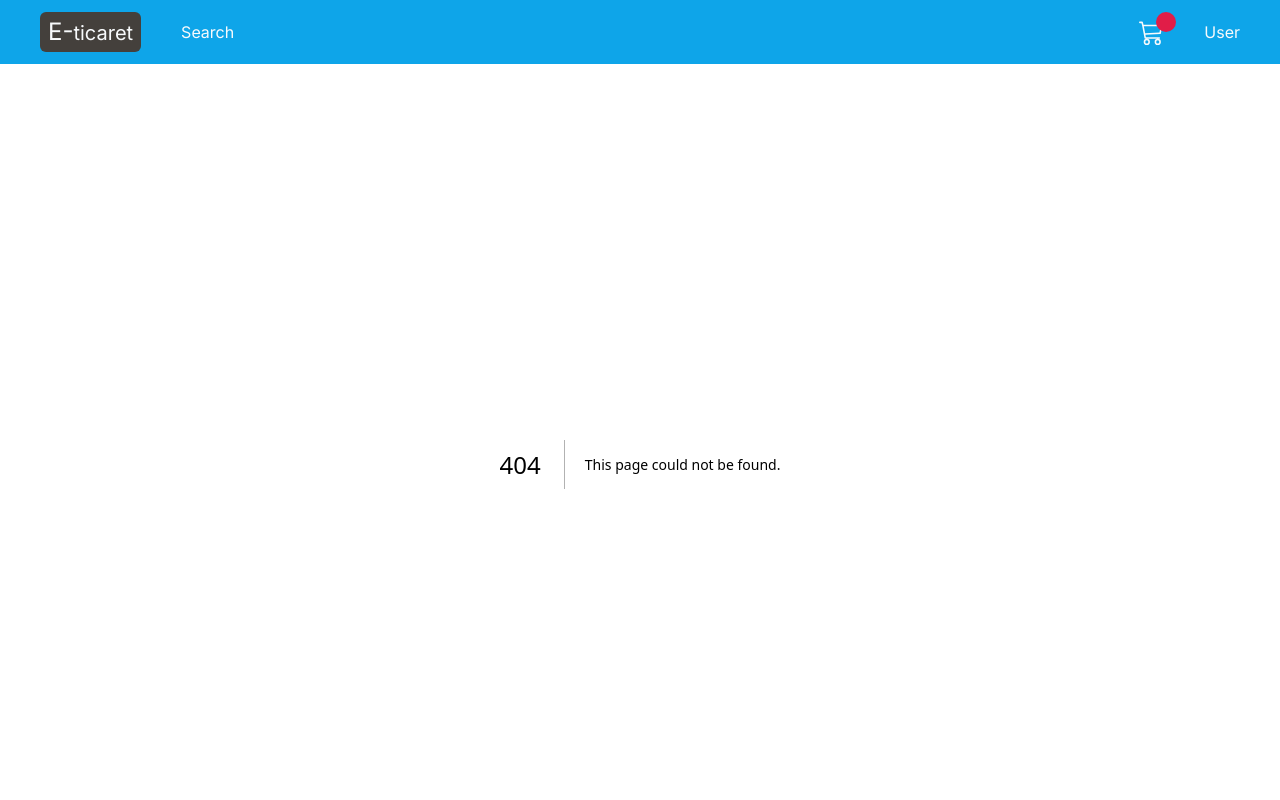
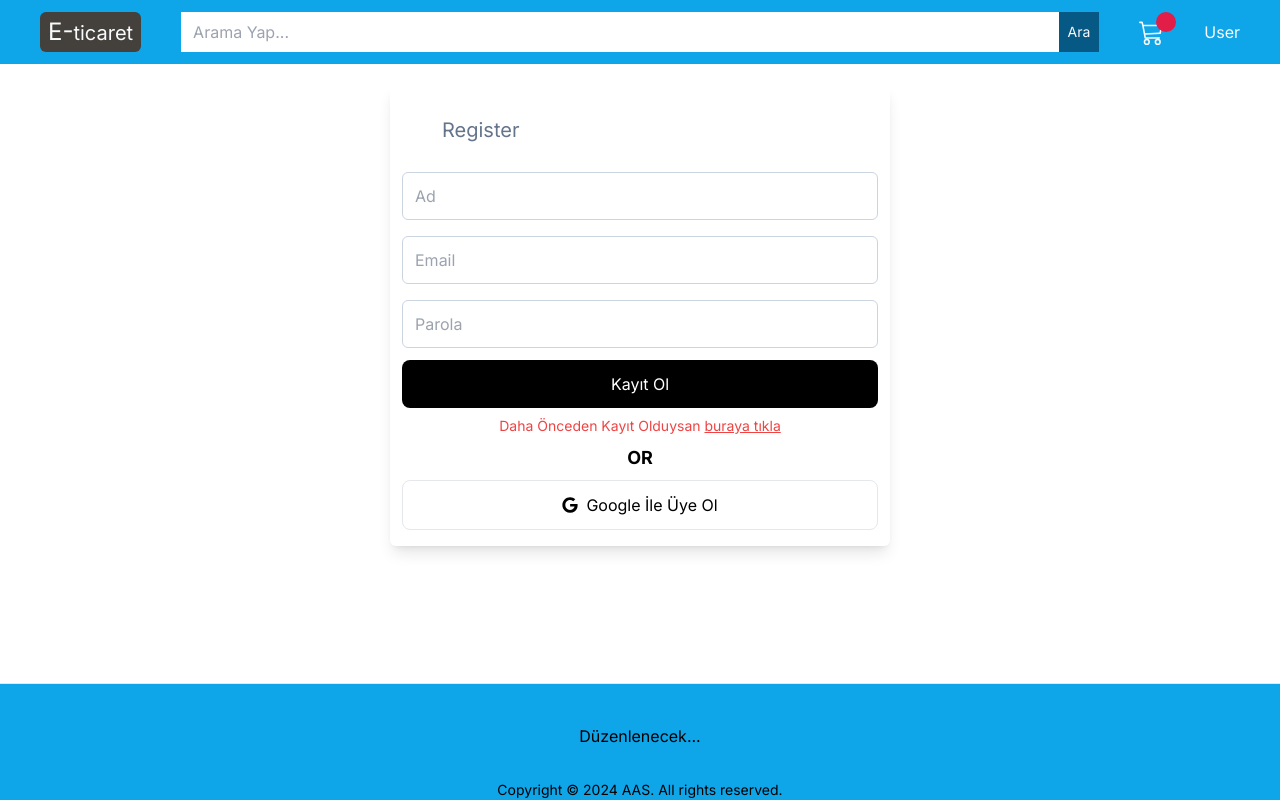
Before and after one commit to ahmetalisarihan/e-ticaret, a Next.js app: page /register in a window 1280 px wide. Before the commit this address had no page. Shown: the top 800 px of the page. Built offline with nearby package versions, Linux system fonts and the light colour scheme.

Commit message:
Add authentication register

```diff
--- /dev/null
+++ b/app/components/auth/LoginClient.tsx
@@ -0,0 +1,10 @@
+import React from 'react'
+import AuthContainer from '../containers/AuthContainer'
+
+const LoginClient = () => {
+  return (
+    <AuthContainer>Login</AuthContainer>
+  )
+}
+
+export default LoginClient
--- /dev/null
+++ b/app/components/auth/RegisterClient.tsx
@@ -0,0 +1,35 @@
+"use client"
+import React from 'react'
+import AuthContainer from '../containers/AuthContainer'
+import Heading from '../general/Heading'
+import Input from '../general/Input'
+import { FieldValues, SubmitHandler, useForm } from 'react-hook-form'
+import { useRouter } from 'next/navigation'
+import Button from '../general/Button'
+import { FaGoogle } from 'react-icons/fa'
+import Link from 'next/link'
+
+const RegisterClient = () => {
+    const router = useRouter();
+    const { register, handleSubmit, formState: { errors } } = useForm();
+
+    const onSubmit: SubmitHandler<FieldValues> = (data) => {
+        console.log(data);
+    }
+  return (
+    <AuthContainer>
+        <div className="w-full md:w-[500px] p-3 shadow-lg rounded-md">
+        <Heading text="Register" center/>
+        <Input placeholder="Ad" type="text" id="name" register={register} errors={errors} required/>
+        <Input placeholder="Email" type="text" id="email" register={register} errors={errors} required/>
+        <Input placeholder="Parola" type="password" id="password" register={register} errors={errors} required/>
+        <Button text="Kayıt Ol" onClick={handleSubmit(onSubmit)}/>
+              <div className="text-center my-2 text-sm text-red-500">Daha Önceden Kayıt Olduysan <Link className="underline " href="/login">buraya tıkla</Link></div>
+              <div className="text-center my-2 font-bold text-lg">OR</div>
+              <Button text="Google İle Üye Ol" icon={FaGoogle} outline  onClick={() => {}}/>
+        </div>
+    </AuthContainer>
+  )
+}
+
+export default RegisterClient
--- /dev/null
+++ b/app/components/containers/AuthContainer.tsx
@@ -0,0 +1,9 @@
+import React from 'react'
+
+const AuthContainer = ({children}: {children: React.ReactNode}) => {
+  return (
+    <div className='min-h-fit mt-5 size-full flex items-center justify-center'>{children}</div>
+  )
+}
+
+export default AuthContainer
--- a/app/components/general/Heading.tsx
+++ b/app/components/general/Heading.tsx
@@ -6,7 +6,7 @@
 }
 const Heading:React.FC<HeadingProps> = ({center, text}) => {
   return (
-    <div className={`text-slate-500 my-3 md:my-10 px-3 md:px-10 md:text-xl $(center ? "text-center : text-start)`}>{text}</div>
+    <div className={`text-slate-500 my-3 md:my-5 px-3 md:px-10 md:text-xl $(center ? "text-center : text-start)`}>{text}</div>
   )
 }
 
--- /dev/null
+++ b/app/components/general/Input.tsx
@@ -0,0 +1,37 @@
+import React from "react";
+import { FieldErrors, FieldValues, UseFormRegister } from "react-hook-form";
+
+interface InputProps {
+  id: string;
+  placeholder: string;
+  disabled?: boolean;
+  type: string;
+  required?: boolean;
+  register: UseFormRegister<FieldValues>;
+  errors: FieldErrors;
+}
+
+const Input: React.FC<InputProps> = ({
+  id,
+  placeholder,
+  disabled,
+  type,
+  required,
+  register,
+  errors,
+}) => {
+  return (
+    <input
+      className={` w-full h-12 p-3 rounded-md outline-none my-2 ${
+        errors[id] ? "border border-red-500" : "border border-slate-300"
+      }`}
+      id={id}
+      placeholder={placeholder}
+      disabled={disabled}
+      type={type}
+      {...register(id, { required })}
+    />
+  );
+};
+
+export default Input;
--- a/app/components/navbar/CardCount.tsx
+++ b/app/components/navbar/CardCount.tsx
@@ -1,13 +1,15 @@
 "use client";
 import useCart from '@/hooks/useCart';
+import { useRouter } from 'next/navigation';
 import React from 'react'
 import { BsCart3 } from "react-icons/bs";
 
 const CardCount = () => {
   const {cartPrdcts} = useCart()
+  const router = useRouter()
 
   return (
-    <div className='hidden md:flex relative'>
+    <div onClick={()=> router.push("/cart")} className='hidden md:flex relative cursor-pointer'>
       <BsCart3 size={25}/>
       <div className='absolute -top-2 -right-3 text-xs bg-rose-600 w-5 h-5 flex items-center justify-center rounded-full'>{cartPrdcts?.length}</div>
     </div>
--- a/app/components/navbar/Logo.tsx
+++ b/app/components/navbar/Logo.tsx
@@ -1,8 +1,11 @@
+"use client";
+import { useRouter } from 'next/navigation'
 import React from 'react'
 
 const Logo = () => {
+  const router = useRouter()
   return (
-    <div className='bg-stone-700 px-2 py-1 rounded-md text-lg md:text-2xl cursor-pointer'>E-<span className='text-xl'>ticaret</span></div>
+    <div onClick={()=>router.push("/")} className='bg-stone-700 px-2 py-1 rounded-md text-lg md:text-2xl cursor-pointer'>E-<span className='text-xl'>ticaret</span></div>
   )
 }
 
--- a/app/components/navbar/Search.tsx
+++ b/app/components/navbar/Search.tsx
@@ -2,7 +2,10 @@
 
 const Search = () => {
   return (
-    <div className='hidden md:flex flex-1'>Search</div>
+    <div className='hidden md:flex flex-1'>
+              <input className="py-2 px-3 border-none outline-none flex flex-1" type="text" placeholder="Arama Yap..."/>
+        <button className=" p-2 bg-sky-800 text-sm border border-transparent">Ara</button>
+    </div>
   )
 }
 
--- /dev/null
+++ b/app/login/page.tsx
@@ -0,0 +1,12 @@
+import React from 'react'
+import LoginClient from '../components/auth/LoginClient'
+
+const Login = () => {
+  return (
+    <div>
+        <LoginClient />
+    </div>
+  )
+}
+
+export default Login
--- /dev/null
+++ b/app/register/page.tsx
@@ -0,0 +1,12 @@
+import React from 'react'
+import RegisterClient from '../components/auth/RegisterClient'
+
+const Register = () => {
+  return (
+    <div>
+        <RegisterClient />
+    </div>
+  )
+}
+
+export default Register
--- a/package.json
+++ b/package.json
@@ -15,6 +15,7 @@
     "next": "14.0.4",
     "react": "^18",
     "react-dom": "^18",
+    "react-hook-form": "^7.49.3",
     "react-hot-toast": "^2.4.1",
     "react-icons": "^5.0.1"
   },
```
Also changed, not shown: 1 other file (tests, documents, lock files or other folders).
